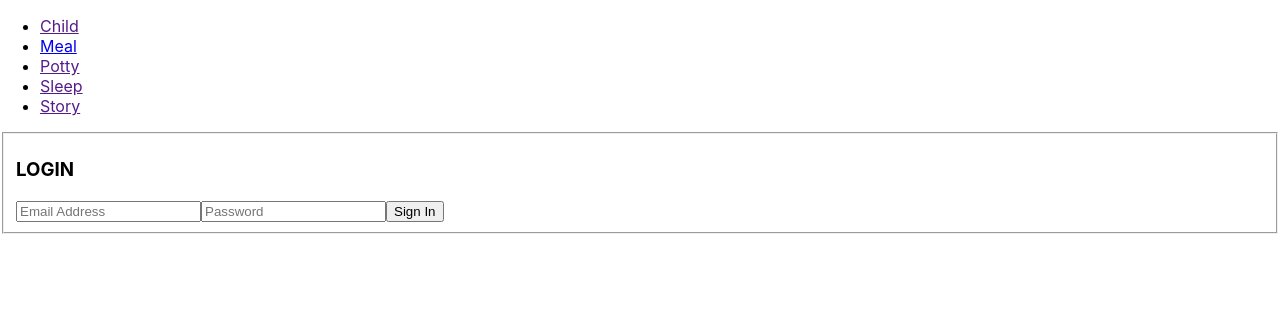
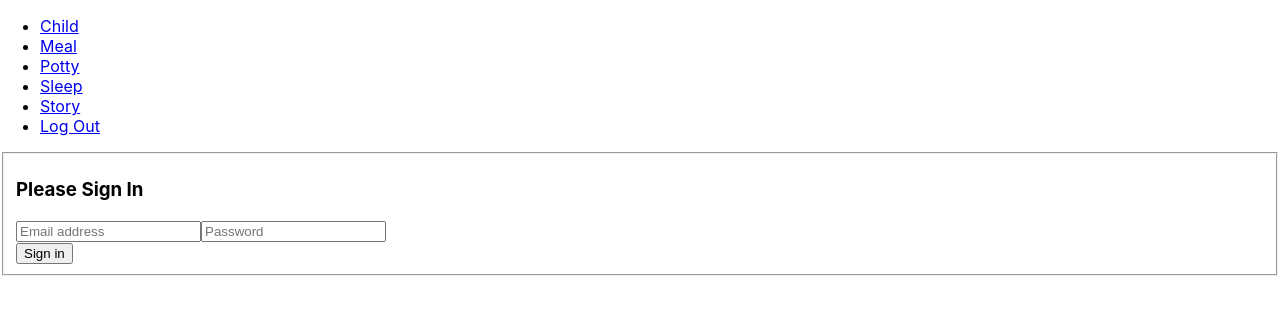
Before and after one commit to josephwalker504/capstone-veda, a React (Create React App) app: page / in a window 1280 px wide. Shown: the top 314 px of the page. Built offline with nearby package versions, Linux system fonts and the light colour scheme.

Commit message:
enabled login and log out funtions to app

```diff
--- a/API/database.json
+++ b/API/database.json
@@ -99,7 +99,7 @@
       "userId": 2
     }
   ],
-  "story": [
+  "stories": [
     {
       "id": 1,
       "childId": 2,
--- a/src/VEDA.js
+++ b/src/VEDA.js
@@ -5,8 +5,8 @@ import PathView from "./components/PathView"
 
 
 
-let i = localStorage.getItem("currentUser", 1)
-localStorage.setItem("currentUser", 1)
+// let i = localStorage.getItem("currentUser", 1)
+// localStorage.setItem("currentUser", 1)
 
 class VEDA extends Component {
 
@@ -42,9 +42,9 @@ componentDidMount() {
     render() {
         return (
            <React.Fragment>
-               <NavBar />
-               <PathView user={this.state.user}
-               setUser={this.setUser} />
+               <NavBar clearUser={this.clearUser} setUser={this.setUser} />
+               <PathView
+                />
            </React.Fragment>
         )
     }
--- a/src/components/Auth/LogIn.js
+++ b/src/components/Auth/LogIn.js
@@ -15,6 +15,9 @@ class LogIn extends Component {
 
     handleLogin = (evt) => {
         evt.preventDefault()
+        if(this.state.email === "" || this.state.password === "") {
+            window.alert("Please Sign In");
+        } else {
         localStorage.setItem(
            "credentials",
            JSON.stringify({
@@ -23,29 +26,32 @@ class LogIn extends Component {
                id: this.state.id
             })
             )
-           this.props.history.push("/child");
+        };
+
+           this.props.history.push("/meals");
     }
 
     render() {
         return (
           <form onSubmit={this.handleLogin}>
             <fieldset>
-                    <h3>LOGIN</h3>
-                    <div>
+                <h3>Please Sign In</h3>
+                <div className="formgrid">
                     <input onChange={this.handleInputChange} type="email"
                         id="email"
-                    placeholder="Email Address"
-                    require=""
-                    autoFocus="" />
+                        placeholder="Email address"
+                        required="" autoFocus="" />
                     <label htmlFor="inputEmail"></label>
+
                     <input onChange={this.handleInputChange} type="password"
                         id="password"
                         placeholder="Password"
-                    require=""
-                    autoFocus="" />
+                        required="" />
                     <label htmlFor="inputPassword"></label>
-                    <button type="submit">Sign In</button>
                 </div>
+                <button type="submit">
+                    Sign in
+                </button>
             </fieldset>
           </form>
         )
--- a/src/components/Nav/NavBar.js
+++ b/src/components/Nav/NavBar.js
@@ -1,30 +1,46 @@
 import React, { Component } from 'react';
-import { Link } from "react-router-dom"
+import { Link, withRouter } from "react-router-dom"
 
 
 class NavBar extends Component {
+
+    handleLogout = () => {
+        this.props.clearUser();
+        this.props.history.push("/");
+    }
+
+
+// clearUser = () => {
+//     localStorage.removeItem("credentials")
+//     this.setState({
+//         user: this.isAuthenticated()
+//     })
+// }
     render() {
         return(
             <nav>
                 <ul>
                     <li>
-                        <Link>Child</Link>
+                        <Link to="/children">Child</Link>
                     </li>
                     <li>
                         <Link className="nav-link" to="/meals">Meal</Link>
                     </li>
                     <li>
-                        <Link>Potty</Link>
+                        <Link to="/pottys">Potty</Link>
                     </li>
                     <li>
-                        <Link>Sleep</Link>
+                        <Link to="/sleep">Sleep</Link>
                     </li>
                     <li>
-                        <Link>Story</Link>
+                        <Link to="/stories">Story</Link>
+                    </li>
+                    <li>
+                        <Link to="/login" onClick={this.handleLogout}>Log Out</Link>
                     </li>
                 </ul>
             </nav>
         )
     }
 }
-export default NavBar
+export default withRouter(NavBar);
--- a/src/components/PathView.js
+++ b/src/components/PathView.js
@@ -11,19 +11,23 @@ import SleepForm from "./Sleep/SleepForm";
 
 
 export default class PathView extends Component {
-  // isAuthenticated = () => localStorage.getItem("credentials") !== null;
-   setUser = () => {
-    //  localStorage.setItem("userId", 1)
-    }
+  isAuthenticated = () => localStorage.getItem("credentials") !== null;
+  //  setUser = () => {
+  //    localStorage.setItem("userId", 1)
+  //   }
 
   render() {
     return (
       <React.Fragment>
-        <Route
+       <Route
           exact
           path="/"
           render={props => {
+            if (this.isAuthenticated())
+           {return <MealList />;
+          } else {
             return <Login setUser={this.props.setUser} {...props} />;
+          }
           }}
         />
         <Route
@@ -37,12 +41,12 @@ export default class PathView extends Component {
           exact
           path="/meals"
           render={props => {
-            // if (this.isAuthenticated()) {
+            if (this.isAuthenticated()) {
               return <MealList {...props} />;
-            // } else {
+            } else {
 
-              // return <Redirect to="/" />;
-            // }
+              return <Redirect to="meals" />;
+            }
           }}
         />
         <Route
```
Lines whose indentation alone changed are shown as unchanged.
